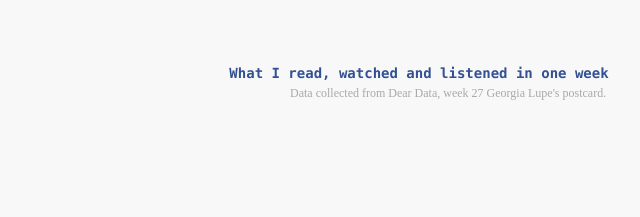
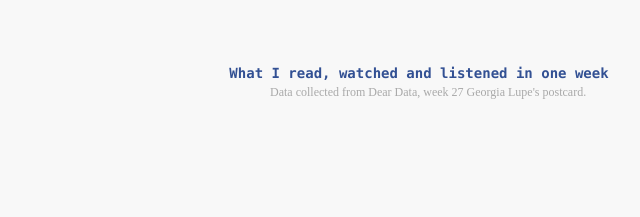
Before and after one commit to Azi-M/MediaVis, a plain HTML site: page index.html in a window 1280 px wide. Shown: the top 217 px of the page, 640-1280 px from the left. Drawn offline with Linux system fonts and the light colour scheme.

Commit message:
Update index.html

```diff
--- a/index.html
+++ b/index.html
@@ -24,7 +24,7 @@
 <div style="color: steelblue;font-family: sans-serif;font-size: 12px">AZAM MAJOONI | NEU | 2017</div>
 </div>
 
-<div style="position: absolute;top: 85.5px;left:930px">
+<div style="position: absolute;top: 85px;left:910px">
     <div style="color: darkgray;font-family: Arcon;font-size: 12px">Data collected from Dear Data, week 27 Georgia Lupe's postcard. </div>
 </div>
 
```
